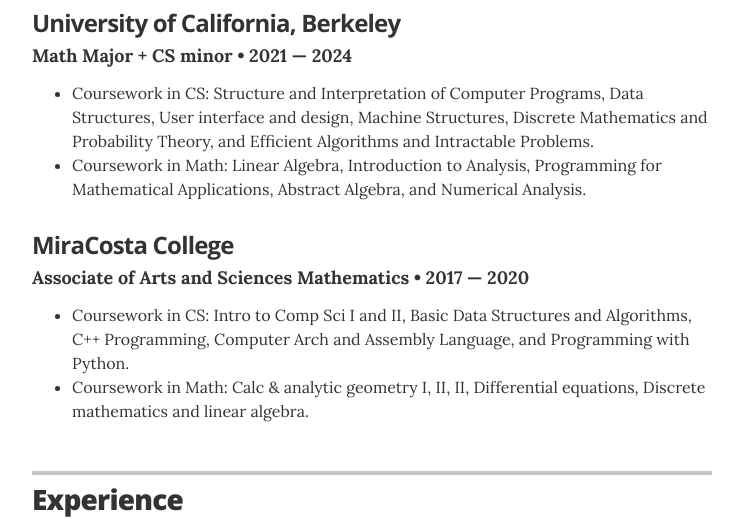
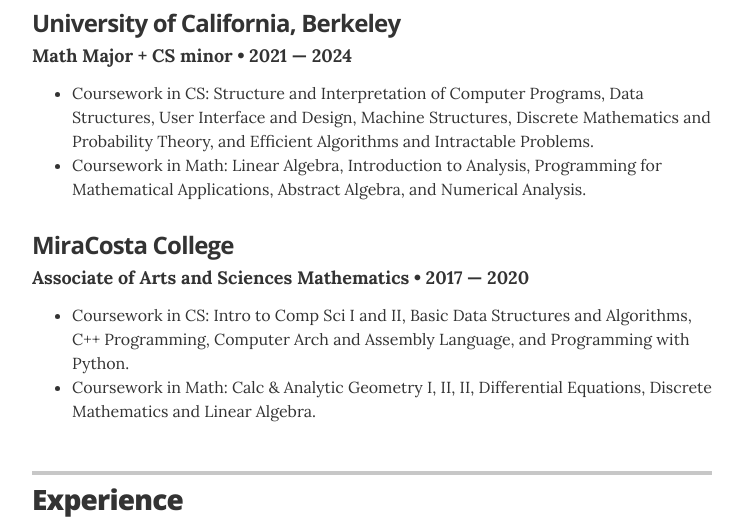
Before and after one commit to arthurutnehmer/Resume, a Jekyll site: the page built from index.html, in a window 1280 px wide and 900 px high, scrolled down 513 px. Shown: the part 177-696 px from the top of the window, without its empty margins (268-1011 px from the left). Built offline with Jekyll 4.4.1, drawn with Linux system fonts in a browser that asks for light colours.

```diff
--- a/_data/education.yml
+++ b/_data/education.yml
@@ -3,8 +3,8 @@
   uni: University of California, Berkeley
   year: 2021 &mdash; 2024
   awards:
-    - award: "Coursework in CS: Structure and Interpretation of Computer Programs, Data Structures, User interface and design, Machine Structures, Discrete Mathematics and Probability Theory, and Efficient Algorithms and Intractable Problems."
-    - award: "Coursework in Math: Linear Algebra, Introduction to Analysis, Programming for Mathematical Applications, Abstract Algebra, and  Numerical Analysis."
+    - award: "Coursework in CS: Structure and Interpretation of Computer Programs, Data Structures, User Interface and Design, Machine Structures, Discrete Mathematics and Probability Theory, and Efficient Algorithms and Intractable Problems."
+    - award: "Coursework in Math: Linear Algebra, Introduction to Analysis, Programming for Mathematical Applications, Abstract Algebra, and Numerical Analysis."
   summary:
 
 - degree: Associate of Arts and Sciences Mathematics
@@ -12,5 +12,5 @@
   year: 2017 &mdash; 2020
   awards:
     - award: "Coursework in CS: Intro to Comp Sci I and II, Basic Data Structures and Algorithms, C++ Programming, Computer Arch and Assembly Language, and Programming with Python."
-    - award: "Coursework in Math: Calc & analytic geometry I, II, II, Differential equations, Discrete mathematics and linear algebra."
+    - award: "Coursework in Math: Calc & Analytic Geometry I, II, II, Differential Equations, Discrete Mathematics and Linear Algebra."
   summary:
```
